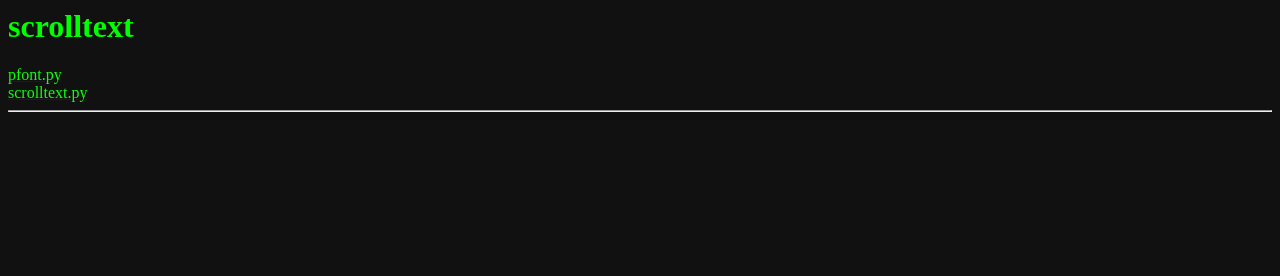
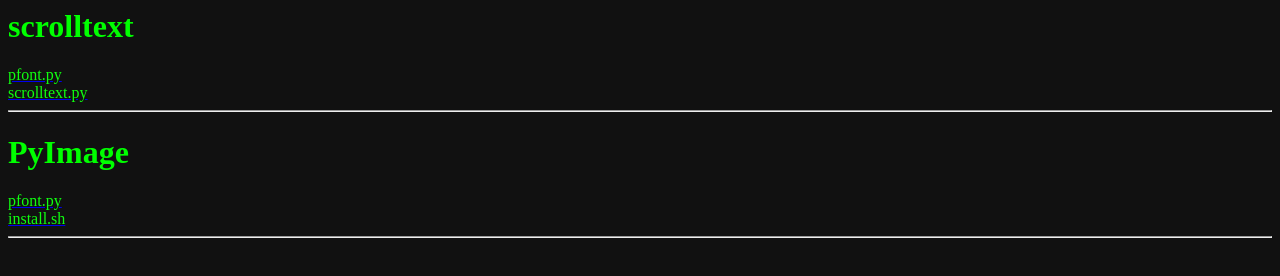
Before and after one commit to MegaCrafter863/MegaCrafter863.github.io, a plain HTML site: page python.html in a window 1280 px wide. Drawn offline with Linux system fonts and the light colour scheme.

Commit message:
add pyimage

```diff
--- a/python.html
+++ b/python.html
@@ -3,9 +3,13 @@
 <title>Meine pythonprojekte</title>
 </head>
 <body style="background-color:#111111">
-<font color="#00ff00">
-<h1>scrolltext</h1>
-<a href="pfont.py"><font color="#10ff10">pfont.py</font></a><br /><a href="scrolltext.py"><font color="#10ff10">scrolltext.py</font></a><hr />
-</font>
+  <font color="#00ff00">
+    <h1>scrolltext</h1>
+    <a href="pfont.py"><font color="#10ff10">pfont.py</font></a><br /><a href="scrolltext.py"><font color="#10ff10">scrolltext.py</font></a><hr />
+  </font>
+  <font color="#00ff00">
+    <h1>PyImage</h1>
+    <a href="pyimage.py"><font color="#10ff10">pfont.py</font></a><br /><a href="scrolltext.py"><font color="#10ff10">install.sh</font></a><hr />
+  </font>
 </body>
 </html>
```
